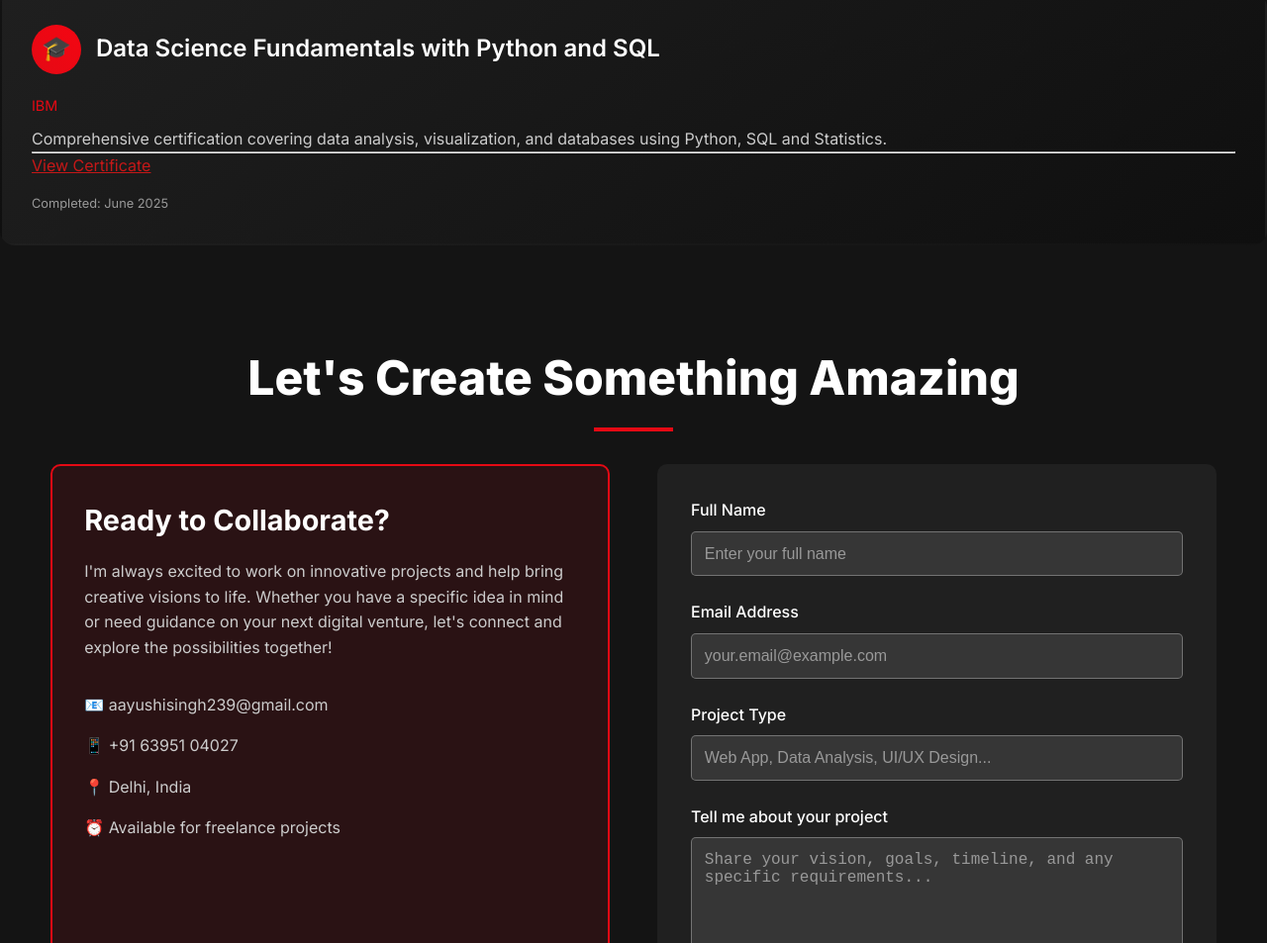
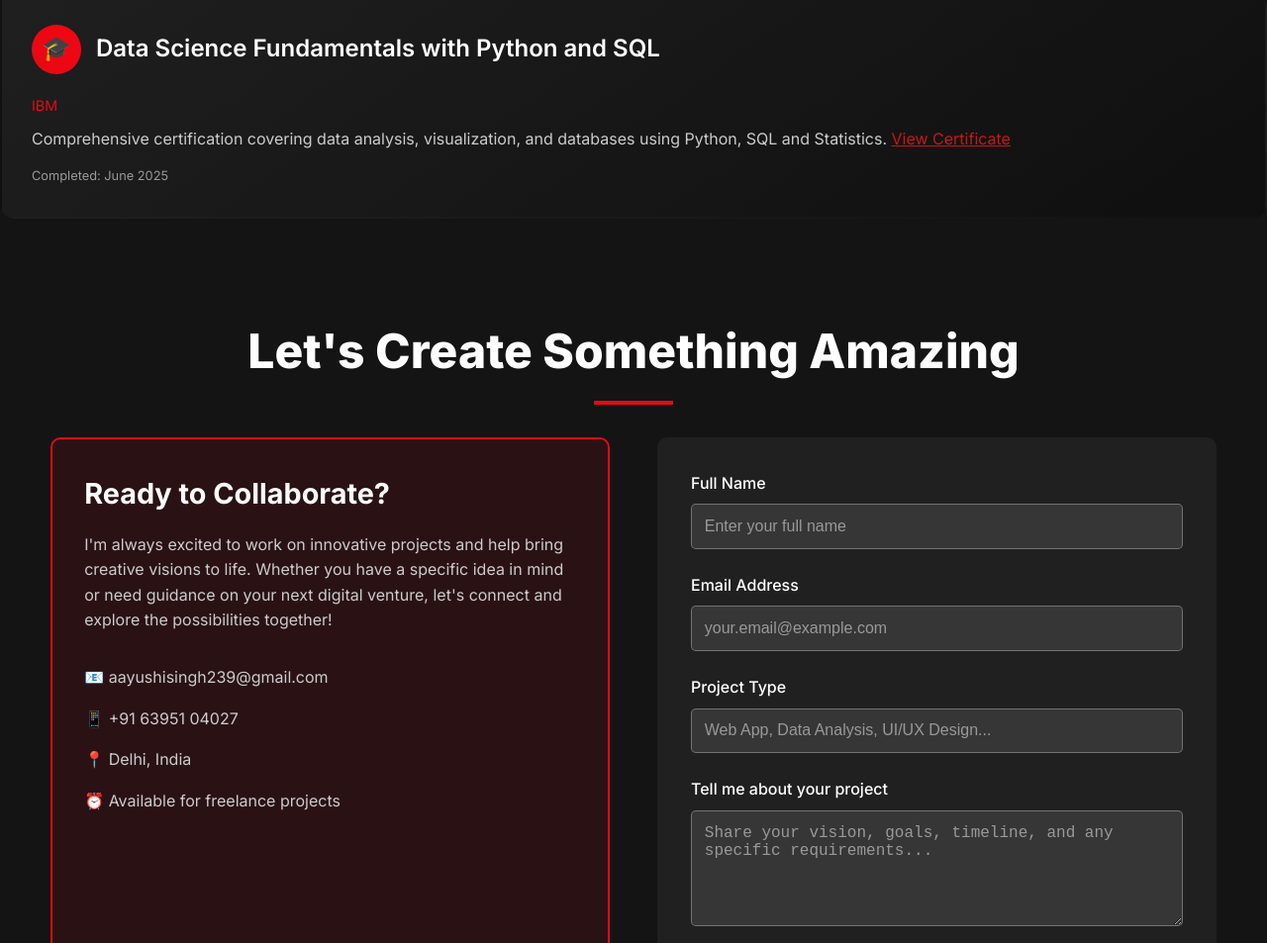
Before and after one commit to aayushi-singhh/Portfolio, a plain HTML site: page index.html in a window 1280 px wide. Shown: the part 6120-7073 px from the top of the page at 99% size. Drawn offline with Linux system fonts and the light colour scheme.

Commit message:
Update index.html

```diff
--- a/index.html
+++ b/index.html
@@ -340,7 +340,7 @@
                 </div>
                 <div class="course-provider">IBM</div>
                 <div class="course-description">
-                    Comprehensive certification covering data analysis, visualization, and databases using Python, SQL and Statistics. <hr>
+                    Comprehensive certification covering data analysis, visualization, and databases using Python, SQL and Statistics.
                     <a href ="https://www.coursera.org/account/accomplishments/specialization/certificate/A6AD4LO09T82" style="color: rgb(197, 24, 24);">View Certificate</a>
                 </div>
                 <div class="course-date">Completed: June 2025</div>
```
